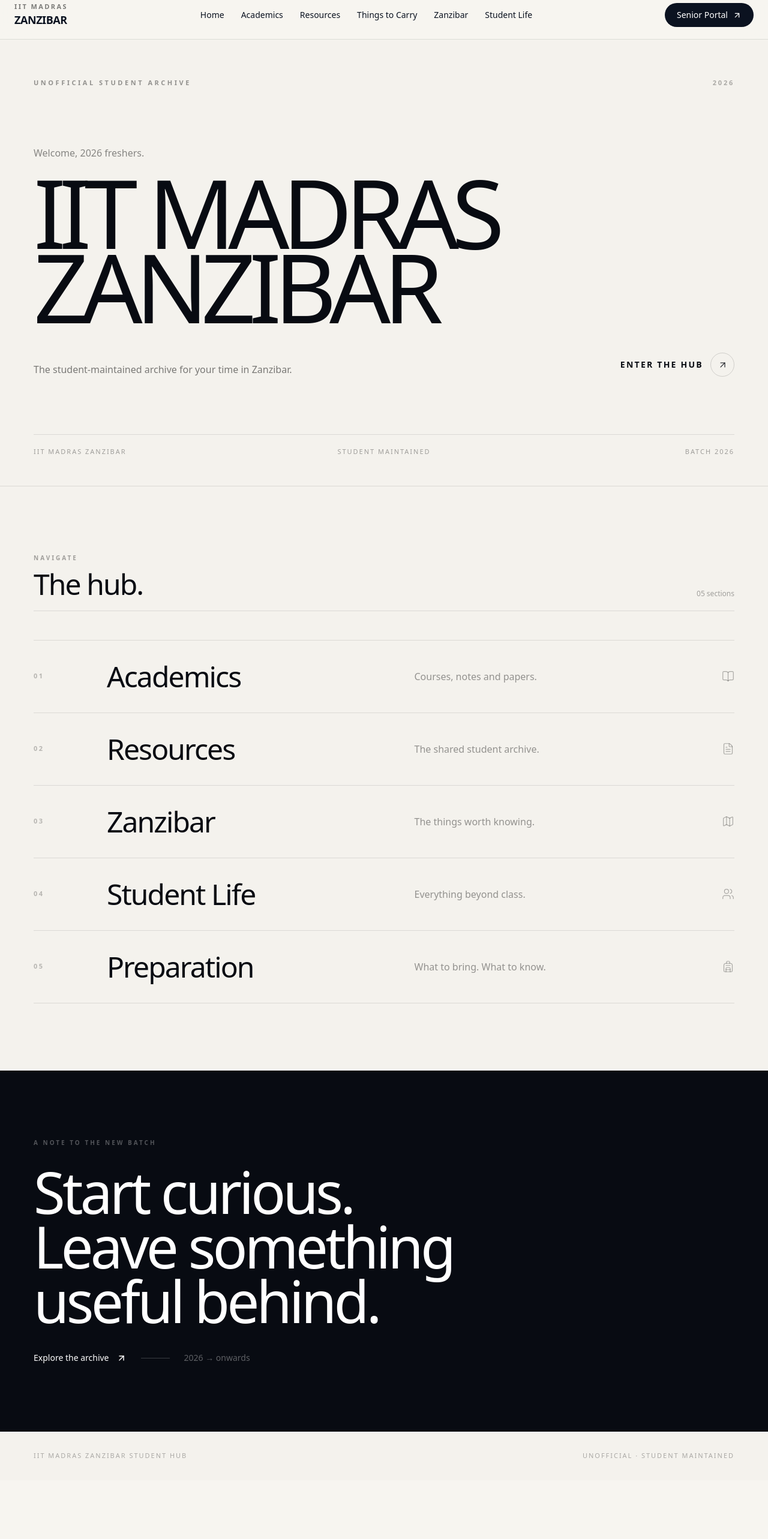
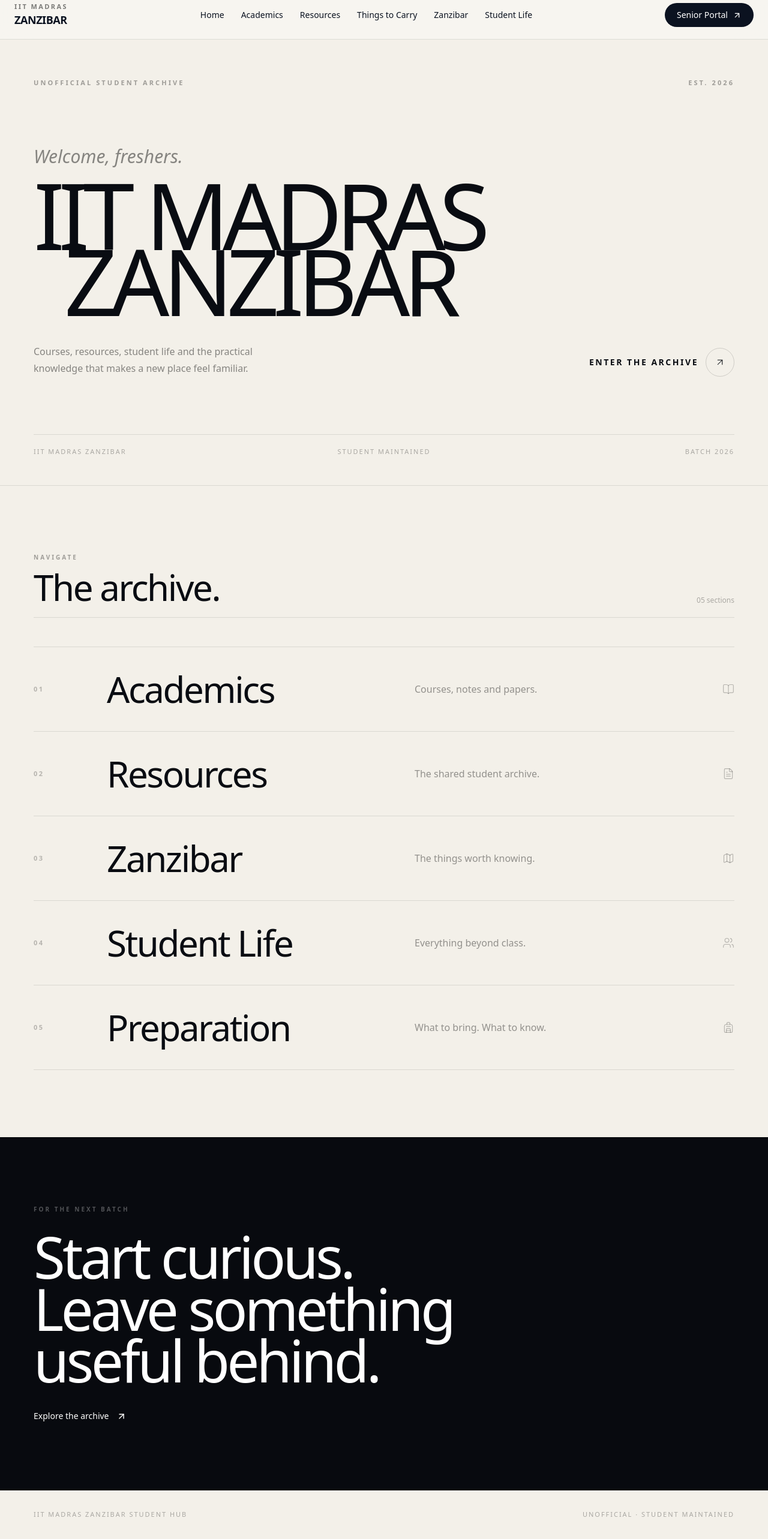
Before and after one commit to karunakarreddychoudary-coder/IITM-zanzibar-student-hub, a Next.js app: page / in a window 1280 px wide. Shown: the part 15-2581 px from the top of the page at 60% size. Before the commit the page ends 2483 px from the top, so only its background shows below. Built offline with nearby package versions, Linux system fonts and the light colour scheme.

Commit message:
Update page.tsx

```diff
--- a/app/page.tsx
+++ b/app/page.tsx
@@ -1,12 +1,21 @@
+"use client";
+
 import Link from "next/link";
-import {
-  ArrowUpRight,
-  BookOpen,
-  FileText,
-  Map,
-  Users,
-  Backpack,
-} from "lucide-react";
+import { useEffect, useState } from "react";
+import { ArrowUpRight, BookOpen, FileText, Map, Users, Backpack } from "lucide-react";
+import { Cormorant_Garamond, Manrope } from "next/font/google";
+
+const display = Cormorant_Garamond({
+  variable: "--font-display",
+  subsets: ["latin"],
+  weight: ["400", "500", "600"],
+});
+
+const sans = Manrope({
+  variable: "--font-sans-premium",
+  subsets: ["latin"],
+  weight: ["400", "500", "600", "700"],
+});
 
 const sections = [
   {
@@ -47,76 +56,136 @@
 ];
 
 export default function Home() {
+  const [introVisible, setIntroVisible] = useState(true);
+  const [introLeaving, setIntroLeaving] = useState(false);
+
+  useEffect(() => {
+    const leaveTimer = window.setTimeout(() => {
+      setIntroLeaving(true);
+    }, 2600);
+
+    const hideTimer = window.setTimeout(() => {
+      setIntroVisible(false);
+    }, 3500);
+
+    return () => {
+      window.clearTimeout(leaveTimer);
+      window.clearTimeout(hideTimer);
+    };
+  }, []);
+
   return (
-    <main className="bg-[#f4f2ed] text-[#080b12]">
+    <main
+      className={`${display.variable} ${sans.variable} relative overflow-x-hidden bg-[#f3f0e9] text-[#090c12]`}
+    >
+      {/* CINEMATIC INTRO */}
+      {introVisible && (
+        <div
+          className={`fixed inset-0 z-[100] flex items-center justify-center overflow-hidden bg-[#080a0f] text-[#f4f1e9] ${
+            introLeaving ? "intro-exit" : ""
+          }`}
+        >
+          <div className="absolute inset-0">
+            <div className="intro-line intro-line-one" />
+            <div className="intro-line intro-line-two" />
+          </div>
 
+          <div className="relative z-10 w-full px-6">
+            <div className="mx-auto max-w-[1500px]">
+
+              <div className="mb-10 flex items-center justify-between text-[10px] font-semibold uppercase tracking-[0.34em] text-white/35 md:text-[11px]">
+                <span className="intro-fade">IIT MADRAS</span>
+                <span className="intro-fade delay-one">ZANZIBAR · 2026</span>
+              </div>
+
+              <div className="overflow-hidden">
+                <p className="intro-kicker text-xs font-medium uppercase tracking-[0.3em] text-white/45 md:text-sm">
+                  A new chapter begins
+                </p>
+              </div>
+
+              <div className="overflow-hidden">
+                <h1 className="intro-title mt-5 font-[var(--font-display)] text-[18vw] font-medium leading-[0.76] tracking-[-0.065em] md:text-[15vw] lg:text-[12vw]">
+                  Welcome,
+                </h1>
+              </div>
+
+              <div className="overflow-hidden">
+                <h2 className="intro-title intro-title-delay font-[var(--font-display)] text-[18vw] font-medium leading-[0.76] tracking-[-0.065em] md:text-[15vw] lg:text-[12vw]">
+                  2026 Freshers.
+                </h2>
+              </div>
+
+              <div className="mt-10 flex items-center gap-4 text-xs uppercase tracking-[0.25em] text-white/35">
+                <span className="intro-fade delay-two">IIT Madras Zanzibar</span>
+                <span className="h-px w-12 bg-white/20 intro-fade delay-two" />
+                <span className="intro-fade delay-three">Student Archive</span>
+              </div>
+
+            </div>
+          </div>
+        </div>
+      )}
+
+      {/* MAIN PAGE */}
+      <div
+        className={`${
+          introVisible ? "site-hidden" : "site-visible"
+        }`}
+      >
         {/* HERO */}
         <section className="min-h-[calc(100vh-5rem)] border-b border-black/10">
 
           <div className="mx-auto flex min-h-[calc(100vh-5rem)] max-w-[1600px] flex-col justify-between px-6 pb-10 pt-12 md:px-10 md:pb-12 md:pt-16 lg:px-14">
 
-          {/* Top label */}
-          <div className="flex items-center justify-between">
-
-            <div className="text-[10px] font-semibold uppercase tracking-[0.32em] text-black/40 md:text-[11px]">
-              Unofficial Student Archive
+            <div className="flex items-center justify-between text-[10px] font-semibold uppercase tracking-[0.28em] text-black/35 md:text-[11px]">
+              <span>Unofficial Student Archive</span>
+              <span>Est. 2026</span>
             </div>
 
-            <div className="text-[10px] font-semibold uppercase tracking-[0.25em] text-black/30 md:text-[11px]">
-              2026
-            </div>
-
-          </div>
-
-
-          {/* Main title */}
             <div className="py-20 md:py-24">
 
-            <p className="mb-6 text-sm font-medium text-black/45 md:text-base">
-              Welcome, 2026 freshers.
+              <p className="mb-6 font-[var(--font-display)] text-2xl italic text-black/45 md:text-3xl">
+                Welcome, freshers.
               </p>
 
-            <h1 className="max-w-[1400px] text-[18vw] font-medium leading-[0.78] tracking-[-0.075em] md:text-[15vw] lg:text-[12.5vw]">
+              <h1 className="font-[var(--font-display)] text-[18vw] font-medium leading-[0.72] tracking-[-0.07em] md:text-[14vw] lg:text-[12vw]">
 
                 <span className="block">
                   IIT MADRAS
                 </span>
 
-              <span className="block">
+                <span className="block pl-[7vw] md:pl-[5vw] lg:pl-[4vw]">
                   ZANZIBAR
                 </span>
 
               </h1>
 
-            <div className="mt-10 flex flex-col gap-8 md:mt-12 md:flex-row md:items-end md:justify-between">
+              <div className="mt-12 flex flex-col gap-8 md:flex-row md:items-end md:justify-between">
 
-              <p className="max-w-md text-sm leading-6 text-black/50 md:text-base">
-                The student-maintained archive for your time in Zanzibar.
+                <p className="max-w-md text-sm leading-7 text-black/45 md:text-base">
+                  Courses, resources, student life and the practical
+                  knowledge that makes a new place feel familiar.
                 </p>
 
                 <Link
                   href="/resources"
-                className="group inline-flex items-center gap-3 text-sm font-semibold uppercase tracking-[0.16em]"
+                  className="group inline-flex items-center gap-3 text-sm font-semibold uppercase tracking-[0.18em]"
                 >
-                Enter the hub
+                  Enter the archive
 
-                <span className="flex h-10 w-10 items-center justify-center rounded-full border border-black/15 transition-all group-hover:-translate-y-1 group-hover:translate-x-1">
-                  <ArrowUpRight size={17} strokeWidth={1.5} />
+                  <span className="flex h-12 w-12 items-center justify-center rounded-full border border-black/15 transition-all duration-300 group-hover:-translate-y-1 group-hover:translate-x-1 group-hover:bg-black group-hover:text-white">
+                    <ArrowUpRight size={18} strokeWidth={1.4} />
                   </span>
-
                 </Link>
 
               </div>
 
             </div>
 
+            <div className="grid border-t border-black/10 pt-5 text-[10px] uppercase tracking-[0.18em] text-black/30 md:grid-cols-3 md:text-[11px]">
 
-          {/* Bottom line */}
-          <div className="grid border-t border-black/10 pt-5 text-[11px] uppercase tracking-[0.18em] text-black/35 md:grid-cols-3">
-
-            <div>
-              IIT Madras Zanzibar
-            </div>
+              <div>IIT Madras Zanzibar</div>
 
               <div className="mt-2 md:mt-0 md:text-center">
                 Student maintained
@@ -129,9 +198,7 @@
             </div>
 
           </div>
-
         </section>
-
 
         {/* INDEX */}
         <section className="mx-auto max-w-[1600px] px-6 py-20 md:px-10 md:py-28 lg:px-14">
@@ -143,17 +210,16 @@
                 Navigate
               </p>
 
-            <h2 className="mt-3 text-3xl font-medium tracking-[-0.04em] md:text-5xl">
-              The hub.
+              <h2 className="mt-3 font-[var(--font-display)] text-5xl font-medium tracking-[-0.04em] md:text-6xl">
+                The archive.
               </h2>
             </div>
 
-          <div className="hidden text-xs text-black/35 md:block">
+            <div className="hidden text-xs text-black/30 md:block">
               05 sections
             </div>
 
           </div>
-
 
           <div className="border-t border-black/10">
 
@@ -164,14 +230,13 @@
                 <Link
                   key={section.number}
                   href={section.href}
-                className="group grid items-center border-b border-black/10 py-7 transition-colors hover:bg-white md:grid-cols-[90px_1fr_1fr_auto] md:gap-8 md:py-9"
+                  className="group grid items-center border-b border-black/10 py-8 transition-colors hover:bg-white md:grid-cols-[90px_1fr_1fr_auto] md:gap-8 md:py-10"
                 >
-
                   <span className="text-[11px] font-semibold tracking-[0.22em] text-black/25">
                     {section.number}
                   </span>
 
-                <h3 className="mt-4 text-3xl font-medium tracking-[-0.04em] md:mt-0 md:text-5xl">
+                  <h3 className="mt-4 font-[var(--font-display)] text-4xl font-medium tracking-[-0.04em] md:mt-0 md:text-6xl">
                     {section.title}
                   </h3>
 
@@ -180,11 +245,10 @@
                   </p>
 
                   <Icon
-                  size={21}
+                    size={20}
                     strokeWidth={1.4}
-                  className="mt-5 text-black/30 transition-transform group-hover:-translate-y-1 group-hover:translate-x-1 md:mt-0"
+                    className="mt-5 text-black/25 transition-transform duration-300 group-hover:-translate-y-1 group-hover:translate-x-1 md:mt-0"
                   />
-
                 </Link>
               );
             })}
@@ -193,17 +257,16 @@
 
         </section>
 
-
-      {/* CLOSING STATEMENT */}
-      <section className="border-y border-black/10 bg-[#080b12] text-white">
+        {/* END */}
+        <section className="border-y border-black/10 bg-[#080a0f] text-white">
 
           <div className="mx-auto max-w-[1600px] px-6 py-20 md:px-10 md:py-28 lg:px-14">
 
             <p className="text-[10px] font-semibold uppercase tracking-[0.3em] text-white/30">
-            A note to the new batch
+              For the next batch
             </p>
 
-          <h2 className="mt-7 max-w-6xl text-4xl font-medium leading-[0.95] tracking-[-0.05em] md:text-6xl lg:text-8xl">
+            <h2 className="mt-7 max-w-6xl font-[var(--font-display)] text-5xl font-medium leading-[0.9] tracking-[-0.05em] md:text-7xl lg:text-8xl">
               Start curious.
               <br />
               Leave something
@@ -211,46 +274,159 @@
               useful behind.
             </h2>
 
-          <div className="mt-10 flex flex-wrap items-center gap-6">
-
             <Link
               href="/resources"
-              className="inline-flex items-center gap-3 text-sm font-medium"
+              className="mt-10 inline-flex items-center gap-3 text-sm font-medium"
             >
               Explore the archive
               <ArrowUpRight size={17} />
             </Link>
 
-            <span className="h-px w-12 bg-white/20" />
+          </div>
 
-            <span className="text-sm text-white/35">
-              2026 → onwards
-            </span>
+        </section>
 
-          </div>
+        <section className="mx-auto max-w-[1600px] px-6 py-8 md:px-10 lg:px-14">
+
+          <div className="flex flex-col gap-2 text-[10px] uppercase tracking-[0.18em] text-black/30 md:flex-row md:items-center md:justify-between md:text-[11px]">
+
+            <span>IIT Madras Zanzibar Student Hub</span>
+
+            <span>Unofficial · Student maintained</span>
 
           </div>
 
         </section>
-
-
-      {/* MINIMAL FOOT */}
-      <section className="mx-auto max-w-[1600px] px-6 py-8 md:px-10 lg:px-14">
-
-        <div className="flex flex-col gap-2 text-[11px] uppercase tracking-[0.18em] text-black/30 md:flex-row md:items-center md:justify-between">
-
-          <span>
-            IIT Madras Zanzibar Student Hub
-          </span>
-
-          <span>
-            Unofficial · Student maintained
-          </span>
-
       </div>
 
-      </section>
+      <style jsx global>{`
+        .site-hidden {
+          opacity: 0;
+          transform: translateY(20px);
+        }
 
+        .site-visible {
+          opacity: 1;
+          transform: translateY(0);
+          transition:
+            opacity 900ms cubic-bezier(0.22, 1, 0.36, 1),
+            transform 1100ms cubic-bezier(0.22, 1, 0.36, 1);
+        }
+
+        .intro-title {
+          animation: titleIn 1200ms cubic-bezier(0.16, 1, 0.3, 1) both;
+        }
+
+        .intro-title-delay {
+          animation-delay: 220ms;
+        }
+
+        .intro-kicker {
+          animation: fadeUp 900ms cubic-bezier(0.16, 1, 0.3, 1) both;
+        }
+
+        .intro-fade {
+          animation: fadeUp 800ms cubic-bezier(0.16, 1, 0.3, 1) both;
+        }
+
+        .delay-one {
+          animation-delay: 180ms;
+        }
+
+        .delay-two {
+          animation-delay: 420ms;
+        }
+
+        .delay-three {
+          animation-delay: 560ms;
+        }
+
+        .intro-line {
+          position: absolute;
+          top: 0;
+          width: 1px;
+          height: 100%;
+          background: rgba(255, 255, 255, 0.08);
+          animation: lineIn 1500ms ease both;
+        }
+
+        .intro-line-one {
+          left: 16%;
+        }
+
+        .intro-line-two {
+          right: 16%;
+          animation-delay: 120ms;
+        }
+
+        .intro-exit {
+          animation: introExit 900ms cubic-bezier(0.77, 0, 0.175, 1) forwards;
+        }
+
+        @keyframes titleIn {
+          from {
+            opacity: 0;
+            transform: translateY(115%);
+          }
+          to {
+            opacity: 1;
+            transform: translateY(0);
+          }
+        }
+
+        @keyframes fadeUp {
+          from {
+            opacity: 0;
+            transform: translateY(22px);
+          }
+          to {
+            opacity: 1;
+            transform: translateY(0);
+          }
+        }
+
+        @keyframes lineIn {
+          from {
+            transform: scaleY(0);
+            transform-origin: top;
+          }
+          to {
+            transform: scaleY(1);
+            transform-origin: top;
+          }
+        }
+
+        @keyframes introExit {
+          0% {
+            opacity: 1;
+            transform: translateY(0);
+          }
+          100% {
+            opacity: 0;
+            transform: translateY(-100%);
+            pointer-events: none;
+          }
+        }
+
+        @media (prefers-reduced-motion: reduce) {
+          .intro-title,
+          .intro-kicker,
+          .intro-fade,
+          .intro-line {
+            animation: none !important;
+          }
+
+          .intro-exit {
+            animation: none !important;
+          }
+
+          .site-visible,
+          .site-hidden {
+            transition: none !important;
+            transform: none !important;
+          }
+        }
+      `}</style>
     </main>
   );
 }
```
Lines whose indentation alone changed are shown as unchanged.
